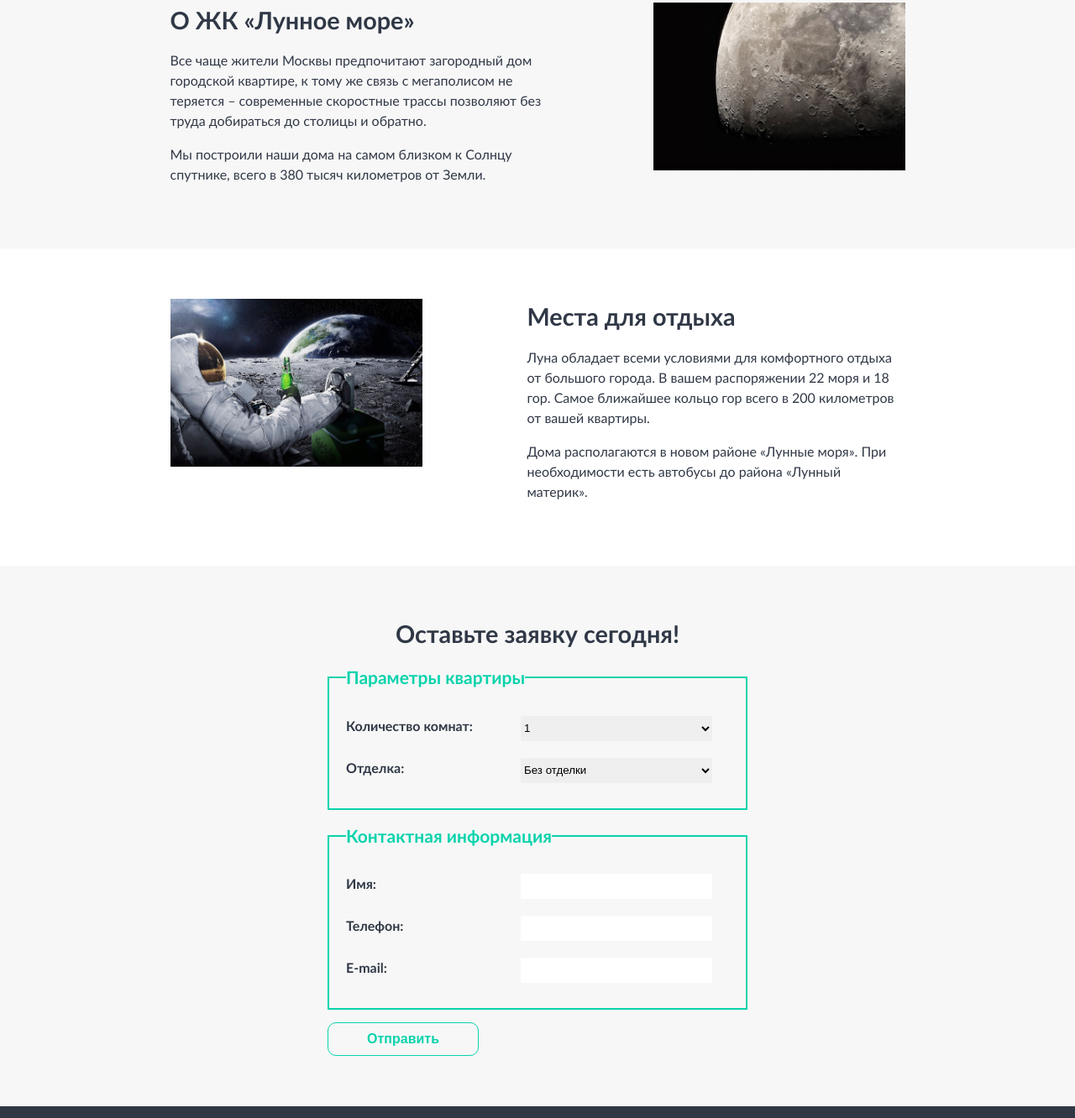
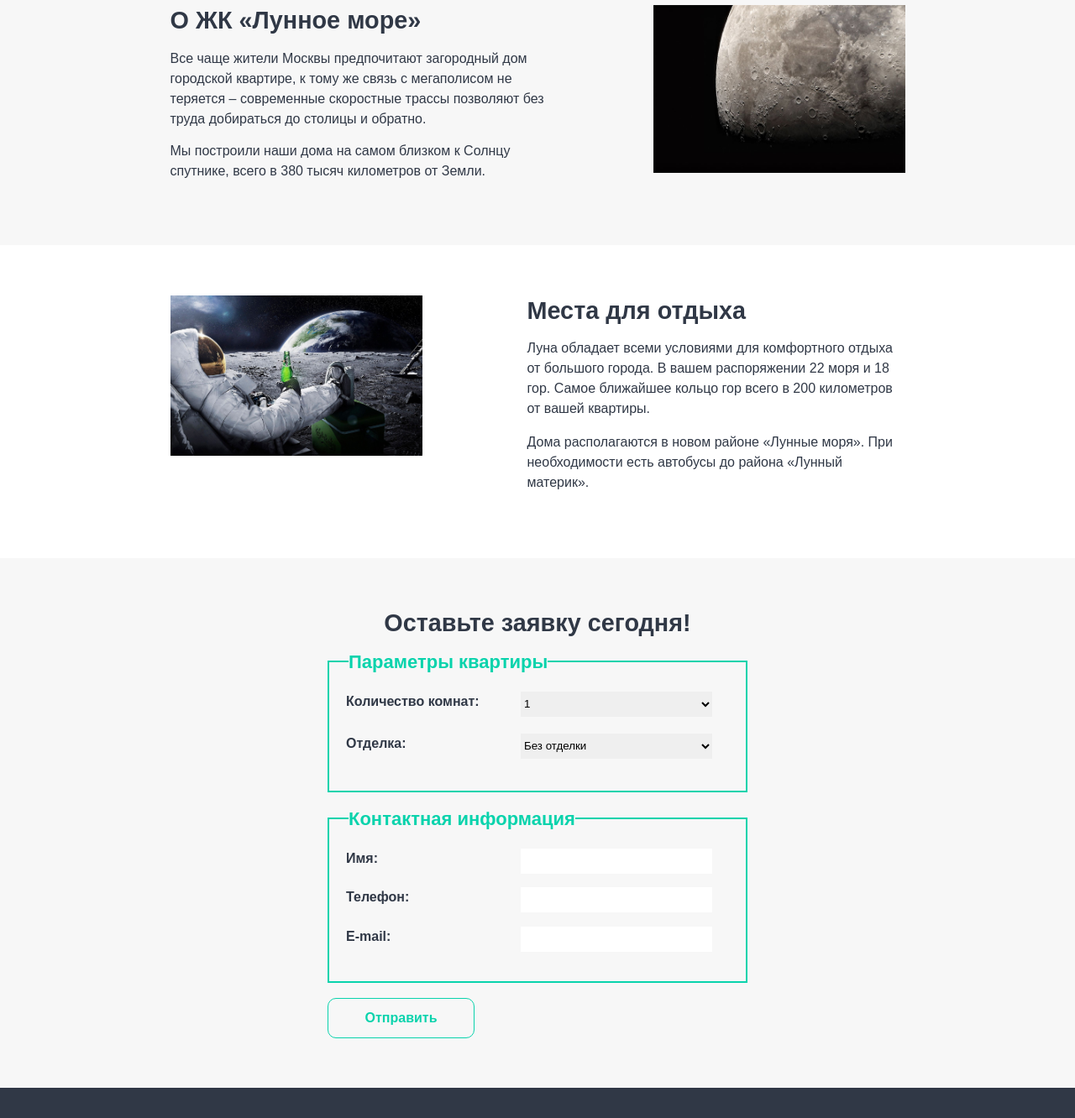
Before and after one commit to dotADmit/layout-designer-project-lvl0, a website: page src/index.html in a window 1280 px wide. Shown: the part 888-2220 px from the top of the page at 84% size. Drawn offline with Linux system fonts and the light colour scheme.

Commit message:
hexlet check ref

```diff
--- a/src/index.html
+++ b/src/index.html
@@ -43,19 +43,19 @@
       <section id="features">
         <div class="p-tb-60 container">
           <ul class="features-list">
-            <li class="w-30per">
+            <li class="w-30per features-item">
               <h2>Уникальный вид</h2>
               <p>Вид на космос из вашего окна. Мы построили дома с большими окнами, чтобы вы могли
                 наслаждаться
                 метеоритными потоками.</p>
             </li>
-            <li class="w-30per">
+            <li class="w-30per features-item">
               <h2>Инфраструктура</h2>
               <p>Прекрасные дороги рядом с домом. Много мест для прогулки. Всего в 200 км. от
                 посёлка находится кольцо гор
                 Кордильеры, на которых вы сможете провести незабываемые выходные.</p>
             </li>
-            <li class="w-30per">
+            <li class="w-30per features-item">
               <h2>Близость к Москве</h2>
               <p>При небольшой цене мы располагаемся близко к МКАД. Всего 384 000 километров и вы
                 в самом сердце России.</p>
@@ -66,7 +66,7 @@
 
       <section class="bg-gray p-tb-60" id="review">
         <div class="main-block container">
-          <div class="w-45per">
+          <div class="w-45per review-item">
             <h2>О ЖК «Лунное море»</h2>
             <p class="main-block-text">Все чаще жители Москвы предпочитают загородный дом городской квартире, к тому же
               связь с мегаполисом не
@@ -80,7 +80,7 @@
 
       <section class="relax" id="relax">
         <div class="main-block relax-container container p-tb-60">
-          <div class="w-45per">
+          <div class="w-45per relax-item">
             <h2>Места для отдыха</h2>
             <p class="main-block-text">Луна обладает всеми условиями для комфортного отдыха от большого города. В вашем
               распоряжении 22 моря и 18
@@ -127,11 +127,11 @@
               <label for="name">Имя:</label>
               <input type="text" class="w-50per" id="name">
             </div>
-            <div class="form-group">
+            <div class="form-group phone">
               <label for="phone">Телефон:</label>
               <input type="tel" class="w-50per" id="phone">
             </div>
-            <div class="form-group">
+            <div class="form-group email">
               <label for="email">E-mail:</label>
               <input type="email" class="w-50per" id="email">
             </div>
--- a/src/styles/style.css
+++ b/src/styles/style.css
@@ -43,7 +43,7 @@ body {
   height: 100%;
 
   color: #303846;
-  font: 16px/1.5 'Gill Sans', Calibri, sans-serif;
+  font: 16px/1.5 sans-serif;
 }
 
 .wrapper {
@@ -68,7 +68,7 @@ h2 {
 }
 
 .button {
-  padding: 10px;
+  padding: 11px 10px;
 
   border: 1px solid #fff;
   border-radius: 10px;
@@ -138,7 +138,7 @@ h2 {
 .menu-list {
   display: flex;
   flex-wrap: wrap;
-  gap: 15px;
+  gap: 13px;
   justify-content: center;
 }
 
@@ -180,16 +180,28 @@ h2 {
 }
 
 .hero-text {
-  margin: 10px 0 10px 0;
+  margin: 9px 0 12px 0;
   padding: 0 0 2px 0;
 
-  font-size: 18px;
+  font-size: 16px;
 }
 
 /* ===== Main ====================== */
 .features-list {
   display: flex;
   justify-content: space-between;
+}
+
+.features-item {
+  margin: -4px 0 7px 0;
+}
+
+.review-item {
+  margin-top: -3px;
+}
+
+.review-item p {
+  margin-top: -2px;
 }
 
 .main-block {
@@ -205,12 +217,27 @@ h2 {
   max-height: 200px;
 }
 
+.relax {
+  margin-bottom: 2px;
+}
+
 .relax-container {
   flex-direction: row-reverse;
 }
 
+.relax-item h2 {
+  margin: -3px 0 11px 0;
+}
+
+.relax img {
+  max-height: 191px;
+}
+
 /* ===== Ordering ====================== */
 .ordering-title {
+  margin-top: -4px;
+  margin-bottom: 7px;
+
   text-align: center;
 }
 
@@ -220,17 +247,17 @@ h2 {
 
 .form-fieldset {
   margin: 0 0 15px 0;
-  padding: 0 0 20px 0;
+  padding: 0 0 28px 0;
   border: 2px solid #09d3ac;
 
   font-weight: bold;
 }
 
 .form-legend {
-  margin: 0 0 20px 20px;
+  margin: 0 0 9px 23px;
 
   color: #09d3ac;
-  font-size: 21px;
+  font-size: 22px;
 }
 
 .form-group {
@@ -245,8 +272,19 @@ select {
   margin: 0 20px 0 0;
 }
 
+.phone {
+  margin: -4px 0 -3px 0;
+}
+
+.email {
+  margin-bottom: -3px;
+}
+
 .form-button {
-  width: 180px;
+  width: 175px;
+  margin: 3px 0 -1px 0;
+  padding-top: 14px;
+  padding-bottom: 14px;
 
   border: 1px solid #09d3ac;
 
@@ -263,6 +301,7 @@ select {
 .footer-container {
   display: flex;
   justify-content: space-between;
+  margin-bottom: 14px;
 }
 
 .footer-logo {
```
